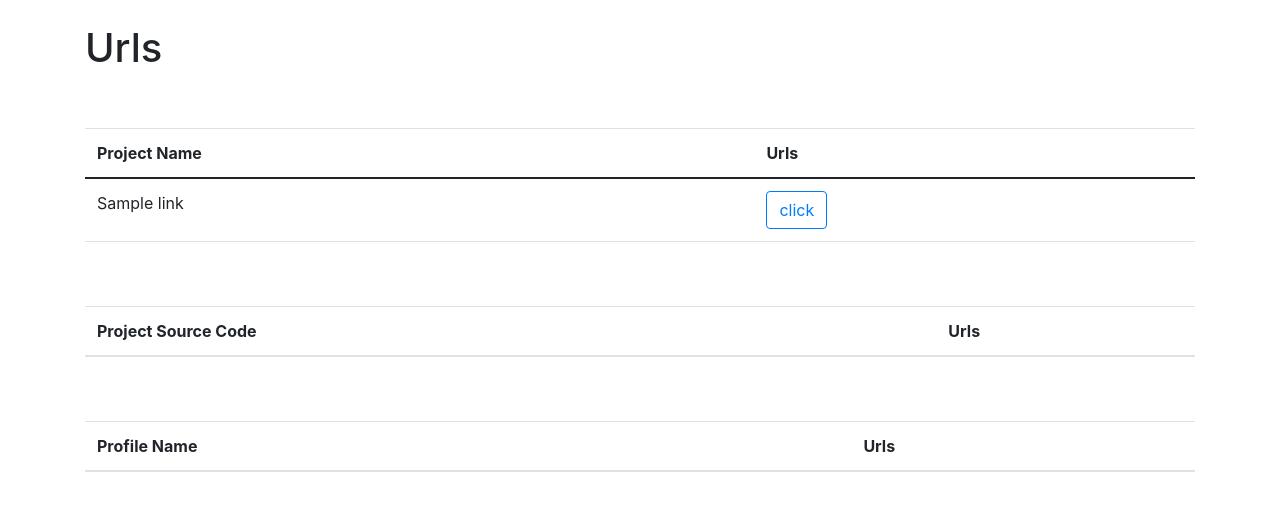
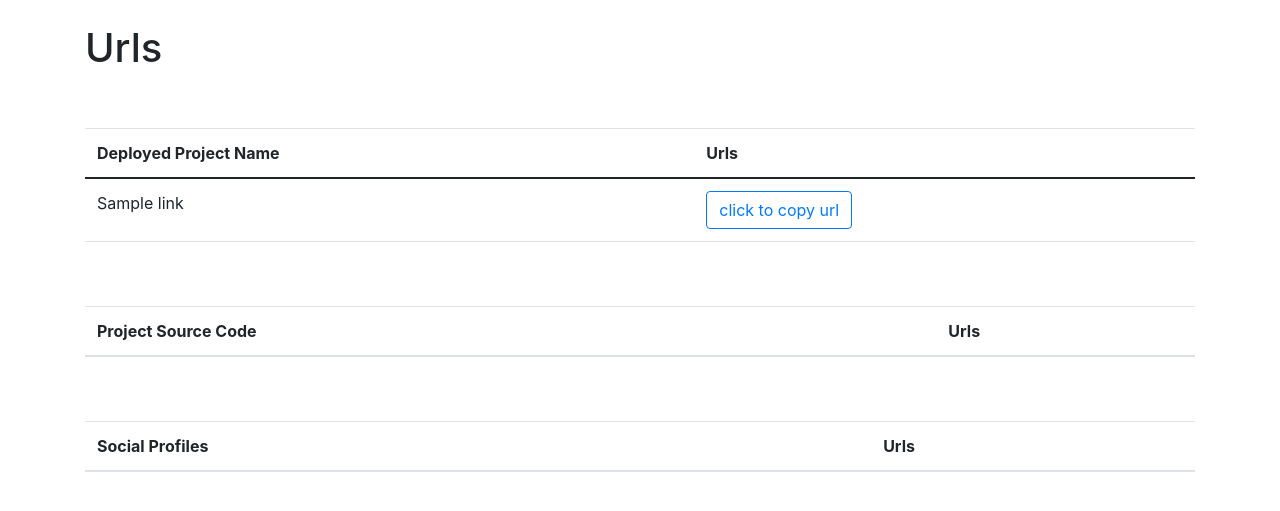
Before and after one commit to hardik-08-ldh/Resume-Urls, a Django app: page / in a window 1280 px wide. Shown: the top 511 px of the page. Run offline with Django 3.2, Linux system fonts and the light colour scheme; tables that the repository leaves empty hold one stand-in row (values such as "Sample post"); lists and menus that the app fills with data are empty; some libraries are stand-ins or nearby versions.

Commit message:
Final changes

```diff
--- a/static/main.js
+++ b/static/main.js
@@ -7,10 +7,10 @@
 copyBtn.forEach(btn=> btn.addEventListener("click", ()=> {
     const url=btn.getAttribute('data-url')
     navigator.clipboard.writeText(url)
-    btn.textContent='Copied!!!'
+    btn.textContent='URL Copied!!!'
 
     if (previous){
-        previous.textContent="click"
+        previous.textContent="click to copy URL"
     }
     previous=btn
 }))
--- a/templates/base.html
+++ b/templates/base.html
@@ -21,7 +21,7 @@
       <table class="table">
         <thead>
           <tr>
-            <th scope="col">Project Name</th>
+            <th scope="col">Deployed Project Name</th>
             <th scope="col">Urls</th>
           </tr>
         </thead>
@@ -31,7 +31,7 @@
             <tr>
               <td>{{obj.name}}</td>
               <td>
-                <button class="btn btn-outline-primary copy-btn" data-url="{{obj.url}}">click</button>
+                <button class="btn btn-outline-primary copy-btn" data-url="{{obj.url}}">click to copy url</button>
               </td>
             </tr>
             {% endif %}
@@ -50,7 +50,7 @@
               <tr>
                 <td>{{obj.name}}</td>
                 <td>
-                  <button class="btn btn-outline-primary copy-btn" data-url="{{obj.url}}">click</button>
+                  <button class="btn btn-outline-primary copy-btn" data-url="{{obj.url}}">click to copy url</button>
                 </td>
               </tr>
               {% endif %}
@@ -60,7 +60,7 @@
             <table class="table">
             <thead>
               <tr>
-                <th scope="col">Profile Name </th>
+                <th scope="col">Social Profiles </th>
                 <th scope="col">Urls</th>
               </tr>
             </thead>
@@ -69,7 +69,7 @@
               <tr>
                 <td>{{obj.name}}</td>
                 <td>
-                  <button class="btn btn-outline-primary copy-btn" data-url="{{obj.url}}">click</button>
+                  <button class="btn btn-outline-primary copy-btn" data-url="{{obj.url}}">click to copy url</button>
                 </td>
               </tr>
               {% endif %}
```
